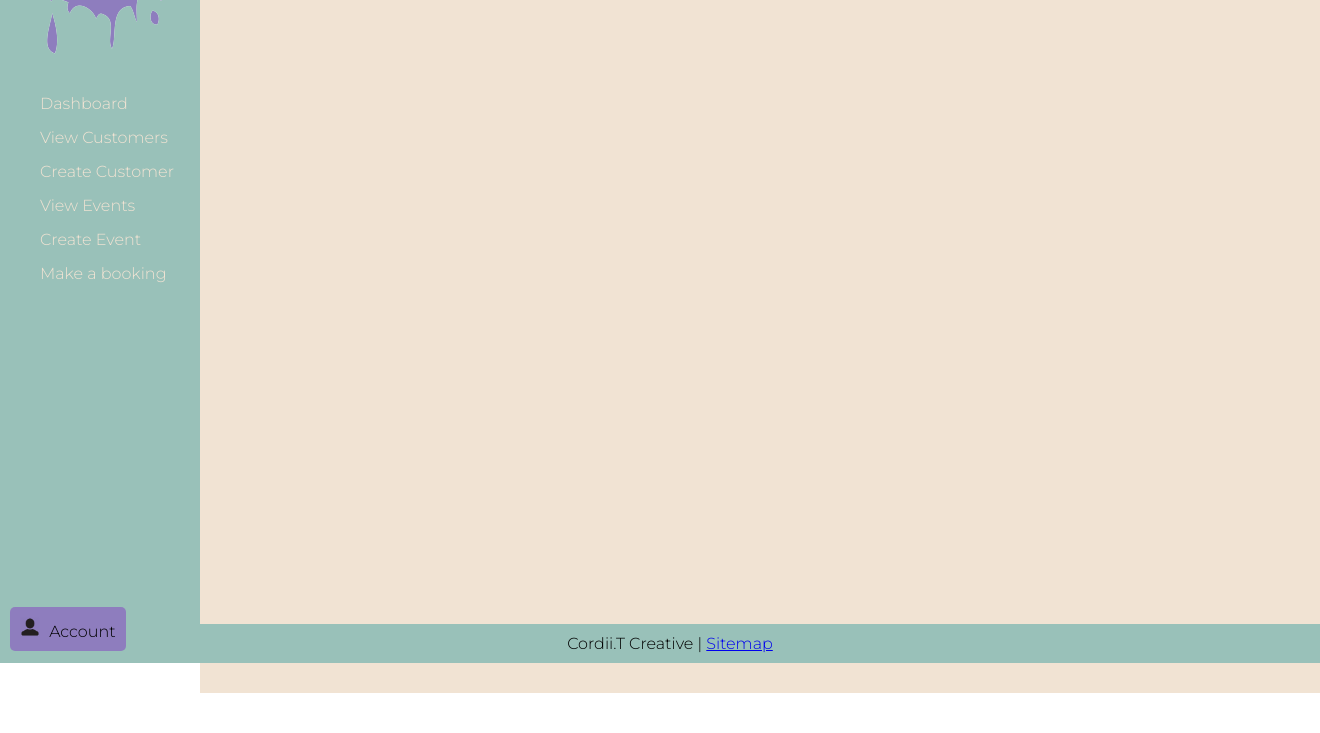
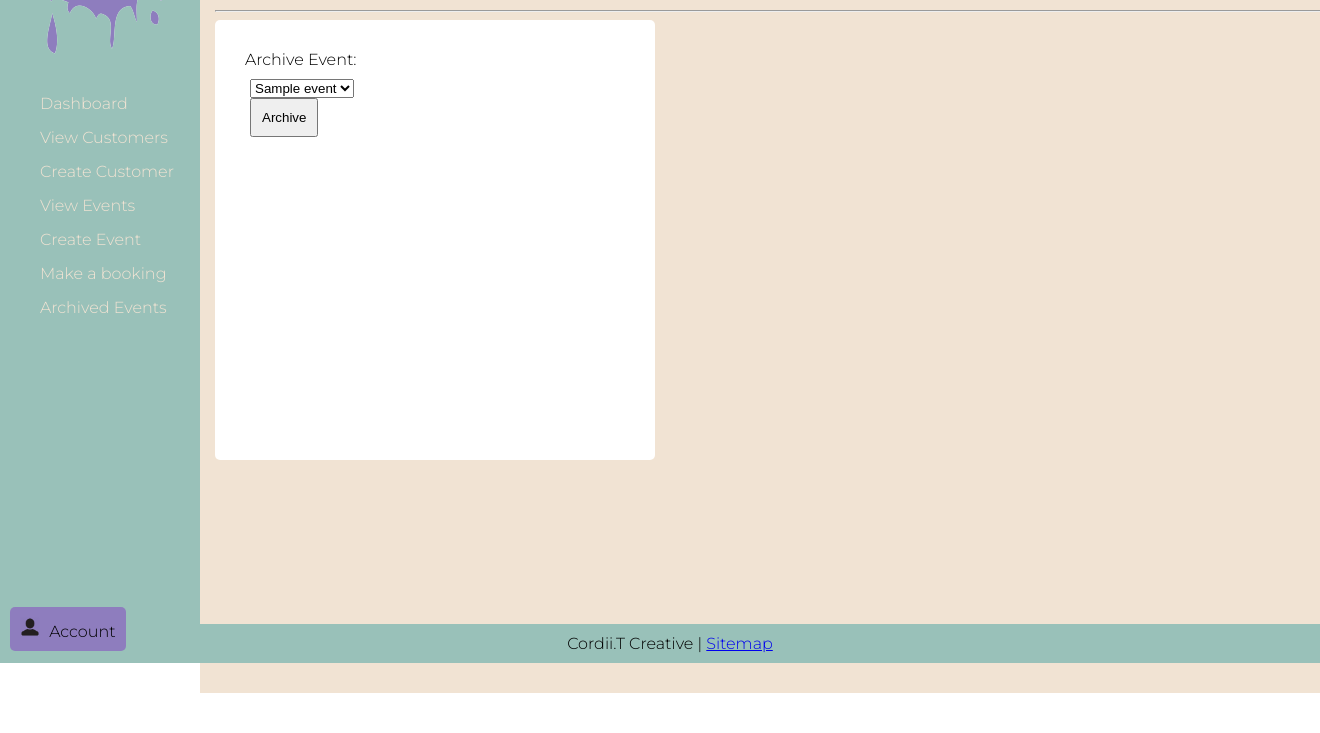
Before and after one commit to CordiiT14/Bookings_Manager, a Flask app: page /events/archived in a window 1320 px wide. Shown: the part 137-870 px from the top of the page. Run offline with Flask 2, Linux system fonts and the light colour scheme; a database or web service that is not in the repository returns one stand-in record (values such as "Sample title"); some libraries are stand-ins or nearby versions.

Commit message:
archive events form changing status of events in database. List of archived events not populating yet.

```diff
--- a/controllers/event_controller.py
+++ b/controllers/event_controller.py
@@ -47,14 +47,16 @@ def update_event(id):
     event_repository.update(event)
     return render_template('/events/view.html', title = event.event_title, event = event)
 
-@events_blueprint.route('/events/<id>/archive', methods=['POST'])
-def archive_event(id):
-    event = event_repository.select(id)
+@events_blueprint.route('/events/archived')
+def all_archived_events():
+    archived = event_repository.select_archived()
+    active = event_repository.select_all_active()
+    return render_template('/events/archived.html', title = "Archived Events", archived_events = archived, active_events = active)
+
+@events_blueprint.route('/events/archived', methods=['POST'])
+def archive_event():
+    event_id = request.form['event_id']
+    event = event_repository.select(event_id)
     event.archive_event(event)
     event_repository.update(event)
     return redirect('/events/archived')
-
-@events_blueprint.route('/events/archived')
-def all_archived_events():
-    archived = event_repository.select_archived()
-    return render_template('/events/archived.html', title = "Archived Events", archived_events = archived)
--- a/templates/base.html
+++ b/templates/base.html
@@ -30,6 +30,9 @@
                     <li>
                         <a href="/bookings">Make a booking</a>
                     </li>
+                    <li>
+                        <a href="/events/archived">Archived Events</a>
+                    </li>
                 </ul>
             </nav>
             <div class="account">
--- a/templates/events/archived.html
+++ b/templates/events/archived.html
@@ -27,4 +27,15 @@
         {% endfor %}
     </tbody>
 </table>
+<hr>
+<form action="/events/archived" method="post">
+    <label>Archive Event:</label>
+    <select id="event_id" name="event_id">
+        {% for event in active_events %}
+        <option value="{{event.id}}">{{event.event_title}}</option>
+        {% endfor %}
+    </select>
+    <input class="" type="submit" value="Archive">
+</form>
+
 {% endblock %}
```
